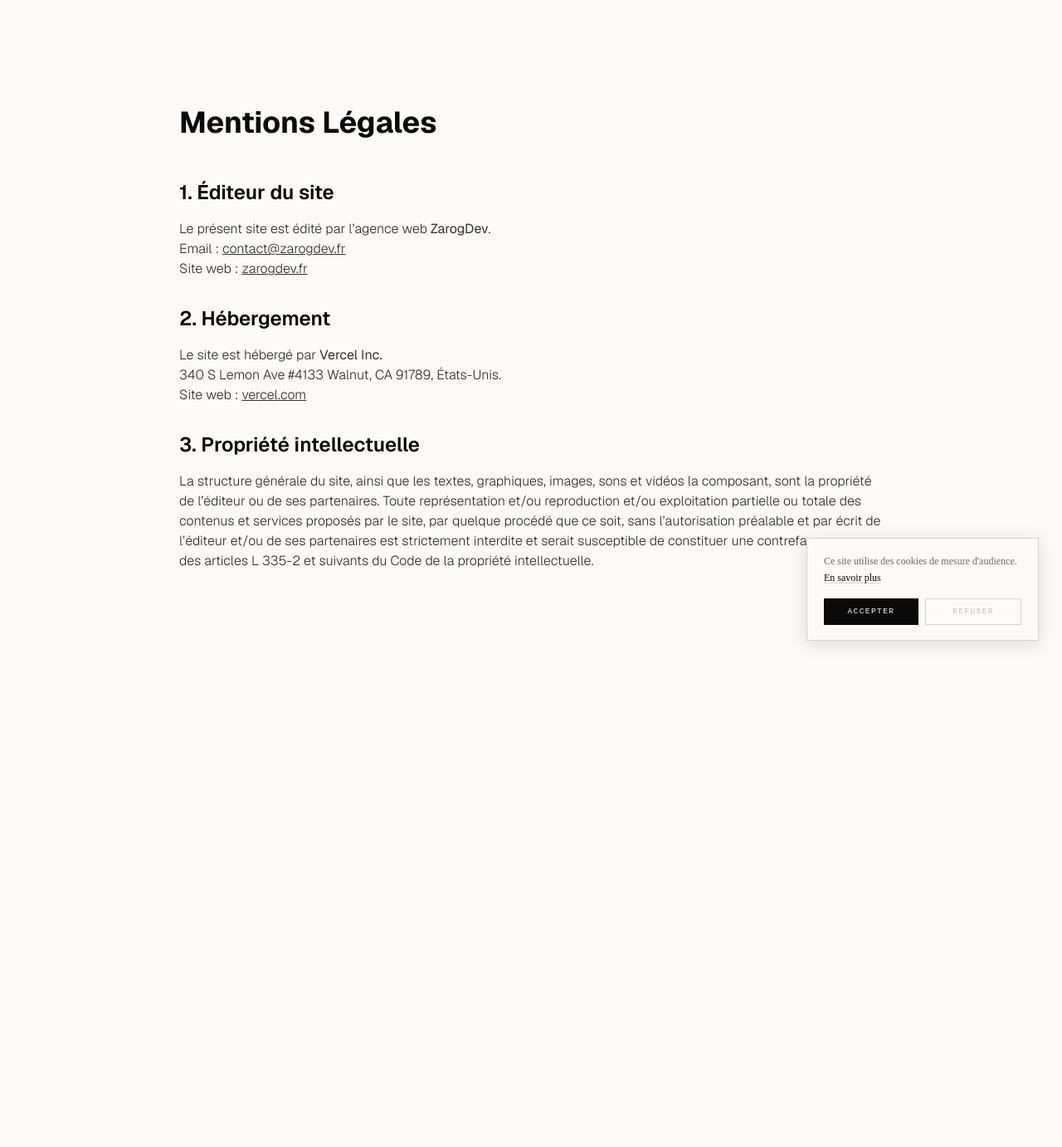
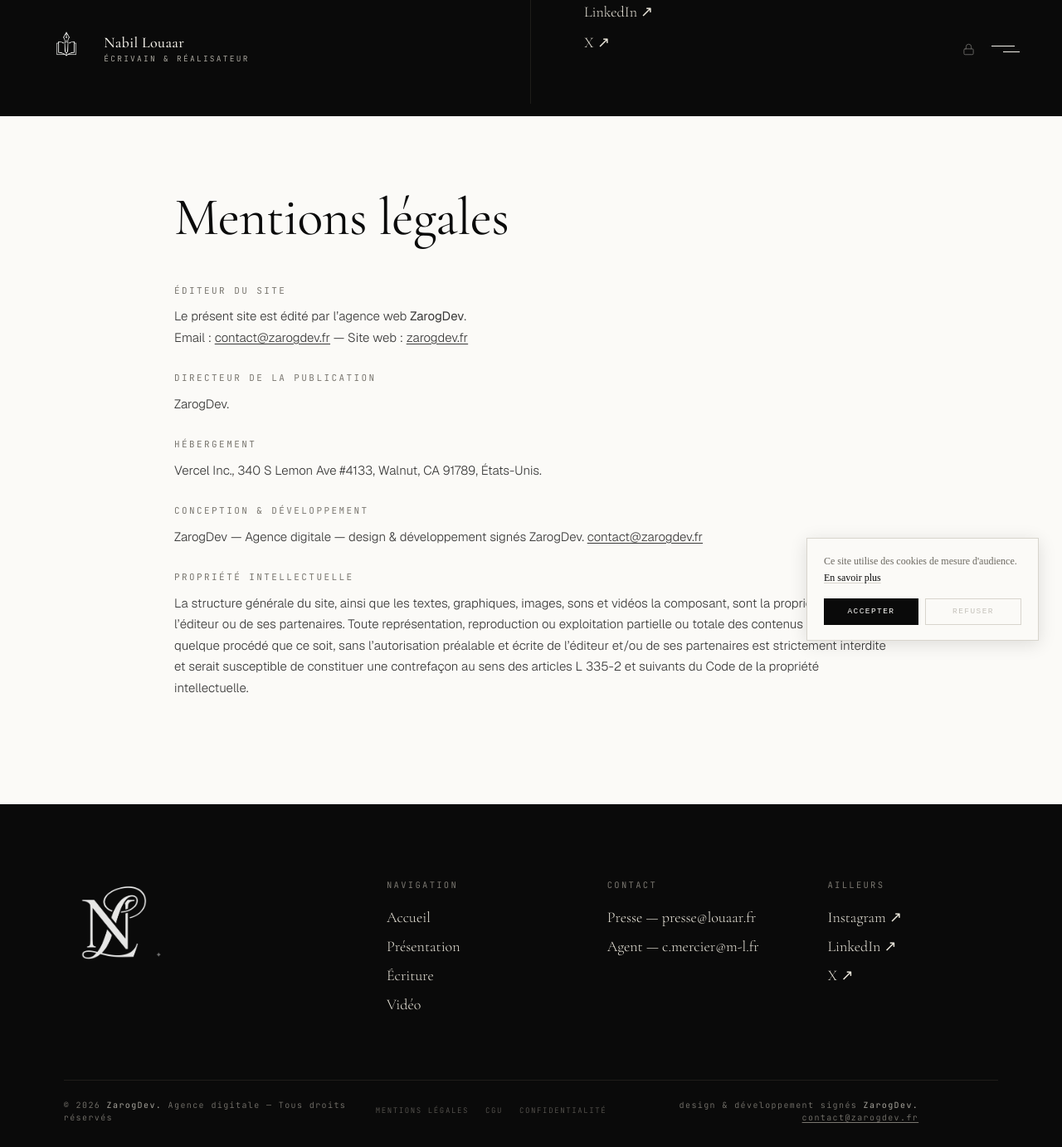
Before and after one commit to ZarogDev/nabil-louaar-portfolio, a Next.js app: page /mentions-legales in a window 1280 px wide. Shown: the whole page at 83% size. Before the commit the page ends 800 px from the top, so only its background shows below. Built offline with nearby package versions, Linux system fonts and the light colour scheme.

Commit message:
feat(legal): pages légales et signature ZarogDev au modèle Seven Films

```diff
--- a/next.config.ts
+++ b/next.config.ts
@@ -29,6 +29,11 @@ const nextConfig: NextConfig = {
       { protocol: "https", hostname: "i.ytimg.com" },
     ],
   },
+  async redirects() {
+    return [
+      { source: "/politique-de-confidentialite", destination: "/politique-confidentialite", permanent: true },
+    ];
+  },
   async headers() {
     return [
       {
--- a/src/app/mentions-legales/page.tsx
+++ b/src/app/mentions-legales/page.tsx
@@ -1,35 +1,49 @@
-import React from 'react';
+import type { Metadata } from "next";
+import { LegalPage, LegalSection, legalLink } from "@/components/legal/LegalPage";
+import { SITE_URL } from "@/lib/site";
 
-export const metadata = {
-  title: 'Mentions Légales',
-  description: 'Mentions légales du site',
+export const metadata: Metadata = {
+  title: "Mentions légales",
+  description: "Mentions légales du site",
+  alternates: { canonical: `${SITE_URL}/mentions-legales` },
 };
 
 export default function MentionsLegales() {
   return (
-    <div className="min-h-screen pt-32 pb-16 px-6 max-w-4xl mx-auto font-sans">
-      <h1 className="text-4xl font-bold mb-12">Mentions Légales</h1>
+    <LegalPage title="Mentions légales">
+      <LegalSection title="Éditeur du site">
+        <p>
+          Le présent site est édité par l’agence web <strong>ZarogDev</strong>.
+          <br />
+          Email : <a href="mailto:zarogdev@gmail.com" className={legalLink}>contact@zarogdev.fr</a> — Site web :{" "}
+          <a href="https://zarogdev.fr" className={legalLink}>zarogdev.fr</a>
+        </p>
+      </LegalSection>
 
-      <div className="space-y-8 text-black/80 dark:text-white/80">
-        <section>
-          <h2 className="text-2xl font-semibold mb-4 text-black dark:text-white">1. Éditeur du site</h2>
-          <p>Le présent site est édité par l’agence web <strong>ZarogDev</strong>.</p>
-          <p>Email : <a href="mailto:contact@zarogdev.fr" className="underline">contact@zarogdev.fr</a></p>
-          <p>Site web : <a href="https://zarogdev.fr" className="underline">zarogdev.fr</a></p>
-        </section>
+      <LegalSection title="Directeur de la publication">
+        <p>ZarogDev.</p>
+      </LegalSection>
 
-        <section>
-          <h2 className="text-2xl font-semibold mb-4 text-black dark:text-white">2. Hébergement</h2>
-          <p>Le site est hébergé par <strong>Vercel Inc.</strong></p>
-          <p>340 S Lemon Ave #4133 Walnut, CA 91789, États-Unis.</p>
-          <p>Site web : <a href="https://vercel.com" className="underline">vercel.com</a></p>
-        </section>
+      <LegalSection title="Hébergement">
+        <p>Vercel Inc., 340 S Lemon Ave #4133, Walnut, CA 91789, États-Unis.</p>
+      </LegalSection>
 
-        <section>
-          <h2 className="text-2xl font-semibold mb-4 text-black dark:text-white">3. Propriété intellectuelle</h2>
-          <p>La structure générale du site, ainsi que les textes, graphiques, images, sons et vidéos la composant, sont la propriété de l’éditeur ou de ses partenaires. Toute représentation et/ou reproduction et/ou exploitation partielle ou totale des contenus et services proposés par le site, par quelque procédé que ce soit, sans l’autorisation préalable et par écrit de l’éditeur et/ou de ses partenaires est strictement interdite et serait susceptible de constituer une contrefaçon au sens des articles L 335-2 et suivants du Code de la propriété intellectuelle.</p>
-        </section>
-      </div>
-    </div>
+      <LegalSection title="Conception & développement">
+        <p>
+          ZarogDev — Agence digitale — design &amp; développement signés ZarogDev.{" "}
+          <a href="mailto:zarogdev@gmail.com" className={legalLink}>contact@zarogdev.fr</a>
+        </p>
+      </LegalSection>
+
+      <LegalSection title="Propriété intellectuelle">
+        <p>
+          La structure générale du site, ainsi que les textes, graphiques, images, sons et vidéos la composant, sont la
+          propriété de l’éditeur ou de ses partenaires. Toute représentation, reproduction ou exploitation partielle ou
+          totale des contenus du site, par quelque procédé que ce soit, sans l’autorisation préalable et écrite de
+          l’éditeur et/ou de ses partenaires est strictement interdite et serait susceptible de constituer une
+          contrefaçon au sens des articles L 335-2 et suivants du Code de la propriété intellectuelle.
+        </p>
+      </LegalSection>
+    </LegalPage>
   );
 }
--- a/src/app/politique-confidentialite/page.tsx
+++ b/src/app/politique-confidentialite/page.tsx
@@ -1,57 +1,53 @@
-import React from 'react';
+import type { Metadata } from "next";
+import { LegalPage, LegalSection, legalLink } from "@/components/legal/LegalPage";
+import { SITE_URL } from "@/lib/site";
 
-export const metadata = {
-  title: 'Politique de Confidentialité',
-  description: 'Politique de confidentialité et protection des données',
+export const metadata: Metadata = {
+  title: "Politique de confidentialité",
+  description: "Politique de confidentialité et protection des données",
+  alternates: { canonical: `${SITE_URL}/politique-confidentialite` },
 };
 
 export default function PolitiqueConfidentialite() {
   return (
-    <div className="min-h-screen pt-32 pb-16 px-6 max-w-4xl mx-auto font-sans">
-      <h1 className="text-4xl font-bold mb-12">Politique de Confidentialité</h1>
+    <LegalPage title="Politique de confidentialité">
+      <LegalSection title="Collecte des données personnelles">
+        <p>Nous pouvons recueillir des informations personnelles telles que votre nom, votre adresse e-mail, etc. Ces informations sont collectées lorsque vous utilisez nos formulaires de contact ou nos services en ligne.</p>
+      </LegalSection>
 
-      <div className="space-y-8 text-black/80 dark:text-white/80">
-        <section>
-          <h2 className="text-2xl font-semibold mb-4 text-black dark:text-white">1. Collecte des données personnelles</h2>
-          <p>Nous pouvons recueillir des informations personnelles telles que votre nom, votre adresse e-mail, etc. Ces informations sont collectées lorsque vous utilisez nos formulaires de contact ou nos services en ligne.</p>
-        </section>
-
-        <section>
-          <h2 className="text-2xl font-semibold mb-4 text-black dark:text-white">2. Utilisation des données</h2>
+      <LegalSection title="Utilisation des données">
         <p>Les données collectées sont utilisées uniquement pour :</p>
-          <ul className="list-disc pl-6 mt-2 space-y-1">
+        <ul className="list-disc pl-6 space-y-1">
           <li>Vous fournir les services demandés.</li>
           <li>Répondre à vos demandes de contact.</li>
           <li>Améliorer l’expérience utilisateur de notre site.</li>
         </ul>
-        </section>
+      </LegalSection>
 
-        <section>
-          <h2 className="text-2xl font-semibold mb-4 text-black dark:text-white">3. Protection des données</h2>
+      <LegalSection title="Protection des données">
         <p>Nous mettons en œuvre des mesures de sécurité appropriées pour protéger vos données personnelles contre l’accès, la modification, la divulgation ou la destruction non autorisés.</p>
-        </section>
+      </LegalSection>
 
-        <section>
-          <h2 className="text-2xl font-semibold mb-4 text-black dark:text-white">4. Partage des données</h2>
+      <LegalSection title="Partage des données">
         <p>Nous ne vendons, n’échangeons ni ne louons vos données personnelles à des tiers. Nous pouvons partager des informations avec des prestataires de services de confiance pour nous aider à exploiter notre site Web ou mener nos affaires, tant que ces parties acceptent de garder ces informations confidentielles.</p>
-        </section>
+      </LegalSection>
 
-        <section>
-          <h2 className="text-2xl font-semibold mb-4 text-black dark:text-white">5. Vos droits (RGPD)</h2>
+      <LegalSection title="Vos droits (RGPD)">
         <p>Conformément à la réglementation européenne en vigueur (RGPD), vous disposez des droits suivants concernant vos données personnelles :</p>
-          <ul className="list-disc pl-6 mt-2 space-y-1">
+        <ul className="list-disc pl-6 space-y-1">
           <li>Droit d’accès et de rectification.</li>
           <li>Droit d’effacement de vos données.</li>
           <li>Droit de retirer votre consentement à tout moment.</li>
         </ul>
-          <p className="mt-4">Pour exercer ces droits, veuillez nous contacter à l’adresse suivante : <a href="mailto:contact@zarogdev.fr" className="underline">contact@zarogdev.fr</a>.</p>
-        </section>
+        <p>
+          Pour exercer ces droits, veuillez nous contacter à l’adresse suivante :{" "}
+          <a href="mailto:zarogdev@gmail.com" className={legalLink}>contact@zarogdev.fr</a>.
+        </p>
+      </LegalSection>
 
-        <section>
-          <h2 className="text-2xl font-semibold mb-4 text-black dark:text-white">6. Cookies</h2>
+      <LegalSection title="Cookies">
         <p>Notre site utilise des cookies pour améliorer votre expérience. Un bandeau de consentement vous permet d’accepter ou de refuser ces cookies lors de votre première visite.</p>
-        </section>
-      </div>
-    </div>
+      </LegalSection>
+    </LegalPage>
   );
 }
--- a/src/components/layout/Footer.tsx
+++ b/src/components/layout/Footer.tsx
@@ -2,7 +2,7 @@ import Link from 'next/link';
 import Image from "next/image";
 
 const navLinks = ["Accueil", "Présentation", "Écriture", "Vidéo"];
-const navHrefs = ["#home", "#presentation", "#ecriture", "#video"];
+const navHrefs = ["/#home", "/#presentation", "/#ecriture", "/#video"];
 const contactLinks = [
   { label: "Presse — presse@louaar.fr", href: "mailto:presse@louaar.fr" },
   { label: "Agent — c.mercier@m-l.fr",  href: "mailto:c.mercier@m-l.fr" },
@@ -87,20 +87,23 @@ export default function Footer() {
         </div>
       </div>
 
-      {/* Barre de bas */}
-      <div className="max-w-[1640px] mx-auto mt-[clamp(50px,6vw,90px)] border-t border-[#1f1d1a] pt-[22px] flex flex-col gap-3 md:flex-row md:items-center md:justify-between font-mono text-[10.5px] tracking-[.18em] uppercase text-[#7a7770]">
-        <span>© Nabil Louaar — 2026</span>
-        <span className="tracking-[.14em] normal-case text-[10px]">
-          © 2026 ZarogDev. Agence digitale — design &amp; développement signés ZarogDev.{" "}
+      {/* Barre du bas (modèle Seven Films) : une ligne en desktop, empilée et centrée en mobile,
+          jamais sous le bouton « retour en haut » (marges droite / basse). */}
+      <div className="max-w-[1640px] mx-auto mt-[clamp(50px,6vw,90px)] border-t border-[#1f1d1a] pt-[22px] pb-24 lg:pb-0 lg:pr-24 grid grid-cols-1 lg:grid-cols-[1fr_auto_1fr] items-center gap-x-8 gap-y-3 text-center font-mono text-[10px] tracking-[.14em] text-[#7a7770]">
+        <p className="lg:text-left">
+          © 2026 <strong className="font-medium text-[#a8a59d]">ZarogDev.</strong> Agence digitale — Tous droits réservés
+        </p>
+        <nav aria-label="Informations légales" className="flex flex-wrap justify-center gap-x-5 gap-y-2">
+          <Link href="/mentions-legales" className="text-[9px] tracking-[.18em] uppercase text-[#5a5752] hover:text-[#a8a59d] transition-colors">Mentions légales</Link>
+          <Link href="/cgu" className="text-[9px] tracking-[.18em] uppercase text-[#5a5752] hover:text-[#a8a59d] transition-colors">CGU</Link>
+          <Link href="/politique-confidentialite" className="text-[9px] tracking-[.18em] uppercase text-[#5a5752] hover:text-[#a8a59d] transition-colors">Confidentialité</Link>
+        </nav>
+        <p className="lg:text-right">
+          design &amp; développement signés <strong className="font-medium text-[#a8a59d]">ZarogDev.</strong>{" "}
           <a href="mailto:zarogdev@gmail.com" className="hover:text-[#a8a59d] transition-colors underline underline-offset-2">
             contact@zarogdev.fr
           </a>
-        </span>
-        <nav className="flex gap-5">
-          <Link href="/mentions-legales" className="text-[9px] tracking-[.18em] uppercase text-[#5a5752] hover:text-[#a8a59d] transition-colors">Mentions légales</Link>
-          <Link href="/politique-confidentialite" className="text-[9px] tracking-[.18em] uppercase text-[#5a5752] hover:text-[#a8a59d] transition-colors">Confidentialité</Link>
-          <Link href="/cgu" className="text-[9px] tracking-[.18em] uppercase text-[#5a5752] hover:text-[#a8a59d] transition-colors">CGU</Link>
-        </nav>
+        </p>
       </div>
     </footer>
   );
--- a/src/components/layout/NavigationOverlay.tsx
+++ b/src/components/layout/NavigationOverlay.tsx
@@ -9,11 +9,11 @@ interface NavigationOverlayProps {
 }
 
 const navItems = [
-  { href: "#home",         label: "Accueil",        em: null },
-  { href: "#presentation", label: "Présentation",      em: null     },
-  { href: "#ecriture",     label: null,              em: "Écriture" },
-  { href: "#video",        label: "Vidéo",           em: null },
-  { href: "#contact",      label: "Contact",         em: null },
+  { href: "/#home",         label: "Accueil",        em: null },
+  { href: "/#presentation", label: "Présentation",      em: null     },
+  { href: "/#ecriture",     label: null,              em: "Écriture" },
+  { href: "/#video",        label: "Vidéo",           em: null },
+  { href: "/#contact",      label: "Contact",         em: null },
 ];
 
 export default function NavigationOverlay({ isOpen, onClose }: NavigationOverlayProps) {
--- /dev/null
+++ b/src/components/legal/LegalPage.tsx
@@ -0,0 +1,43 @@
+import Header from "@/components/layout/Header";
+import Footer from "@/components/layout/Footer";
+import BackToTop from "@/components/layout/BackToTop";
+
+/**
+ * Gabarit des pages légales (modèle Seven Films) : header du site sur un
+ * bandeau sombre, contenu sur fond papier, footer du site en bas.
+ */
+export function LegalPage({ title, children }: { title: string; children: React.ReactNode }) {
+  return (
+    <>
+      <div id="home" className="relative bg-[#0a0a0a] h-[140px]">
+        <Header />
+      </div>
+      <main
+        id="main-content"
+        className="bg-[var(--color-paper)] text-[var(--color-ink)] min-h-[60vh] px-[clamp(20px,6vw,120px)] pt-[clamp(60px,7vw,100px)] pb-[100px]"
+      >
+        <div className="max-w-[860px] mx-auto">
+          <h1 className="font-serif font-normal text-[clamp(36px,5vw,64px)] leading-none tracking-[-0.01em] mb-12">
+            {title}
+          </h1>
+          {children}
+        </div>
+      </main>
+      <Footer />
+      <BackToTop />
+    </>
+  );
+}
+
+export function LegalSection({ title, children }: { title: string; children: React.ReactNode }) {
+  return (
+    <section className="mb-7">
+      <h2 className="font-mono text-[11px] tracking-[.22em] uppercase text-[#7a7770] font-normal mb-[10px]">
+        {title}
+      </h2>
+      <div className="text-[15px] leading-[1.7] text-[var(--color-ink)]/80 space-y-2">{children}</div>
+    </section>
+  );
+}
+
+export const legalLink = "underline underline-offset-2 hover:text-[var(--color-ink)] transition-colors";
```
Also changed, not shown: src/app/cgu/page.tsx (+24 -30 lines). Lines whose indentation alone changed are shown as unchanged.
